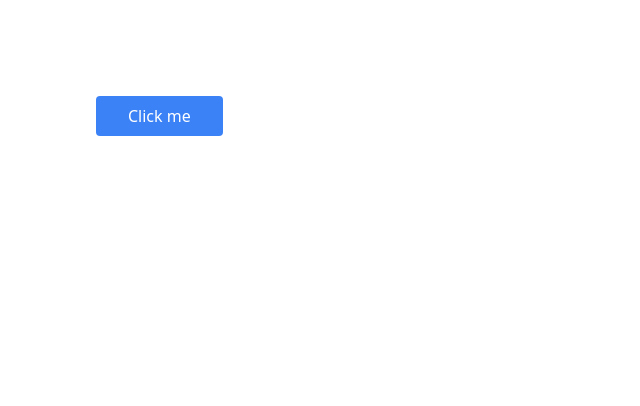
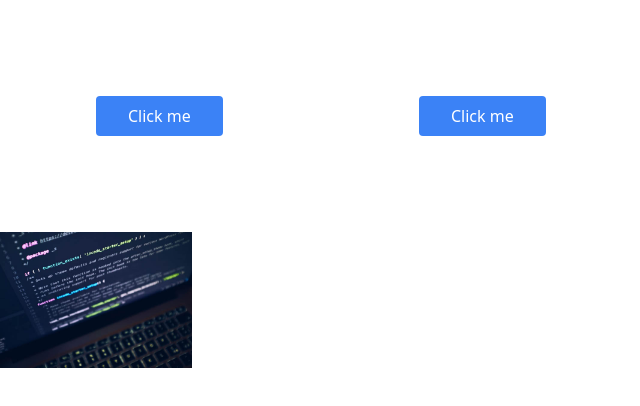
Before and after one commit to bdushime/Tailwind_Cheatsheet, a website: page tailwind-sandbox-starter/15-transform-transition/index.html in a window 1280 px wide. Shown: the whole page, without its empty margins (0-640 px from the left). Drawn offline with nearby package versions, Linux system fonts and the light colour scheme.

Commit message:
fifth commit

```diff
--- a/tailwind-sandbox-starter/15-transform-transition/index.html
+++ b/tailwind-sandbox-starter/15-transform-transition/index.html
@@ -10,10 +10,17 @@
   <body>
     <!-- No Transition -->
     <button
-      class="px-8 py-2 m-24 text-white bg-blue-500 rounded hover:bg-blue-700"
+      class="px-8 py-2 m-24 text-white bg-blue-500 rounded hover:bg-blue-700 "
     >
       Click me
     </button>
+
+    <button
+      class="px-8 py-2 m-24 text-white bg-blue-500 rounded hover:bg-blue-700 transition-colors hover:rotate-12 duration-1000"
+    >
+      Click me
+    </button>
+    <img src="../assets/img/img2.jpg " class="w-48 hover:rotate-180 hover:scale-75">
 
     <!-- Transition -->
 
```
